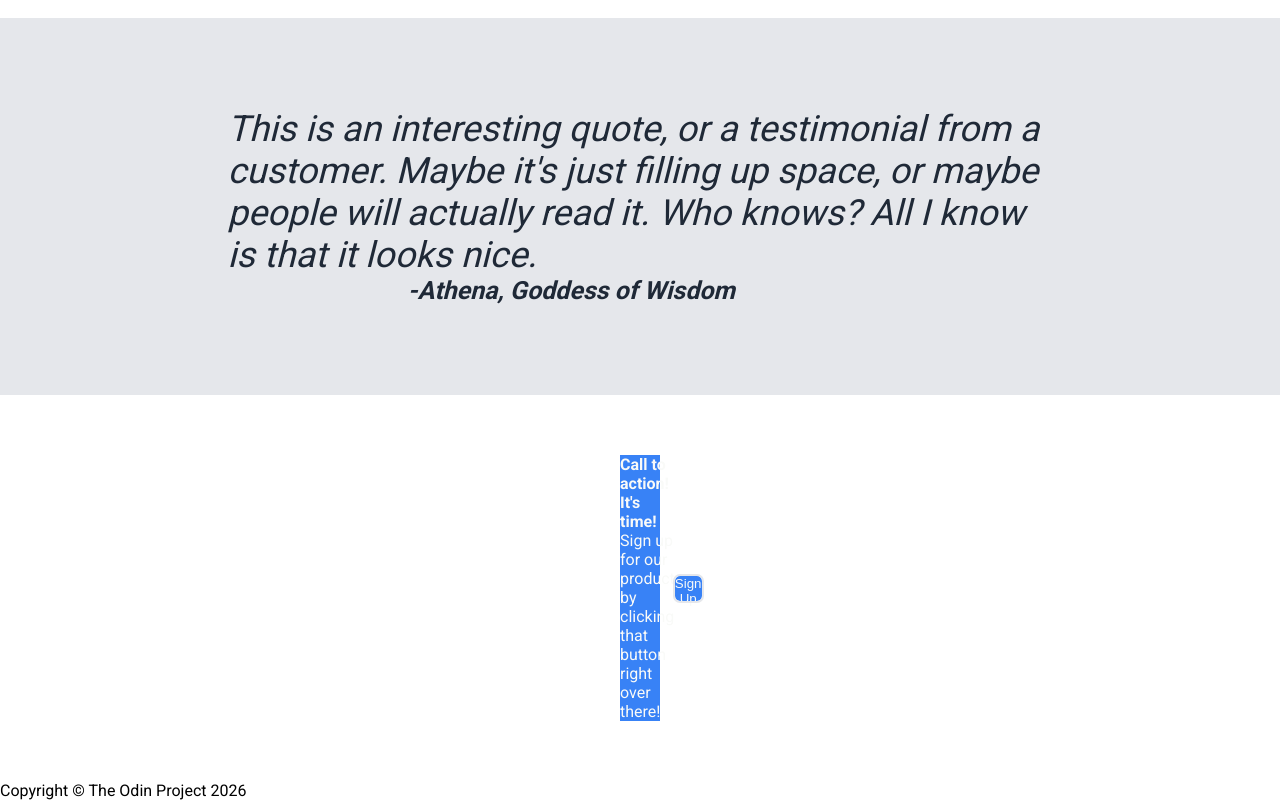
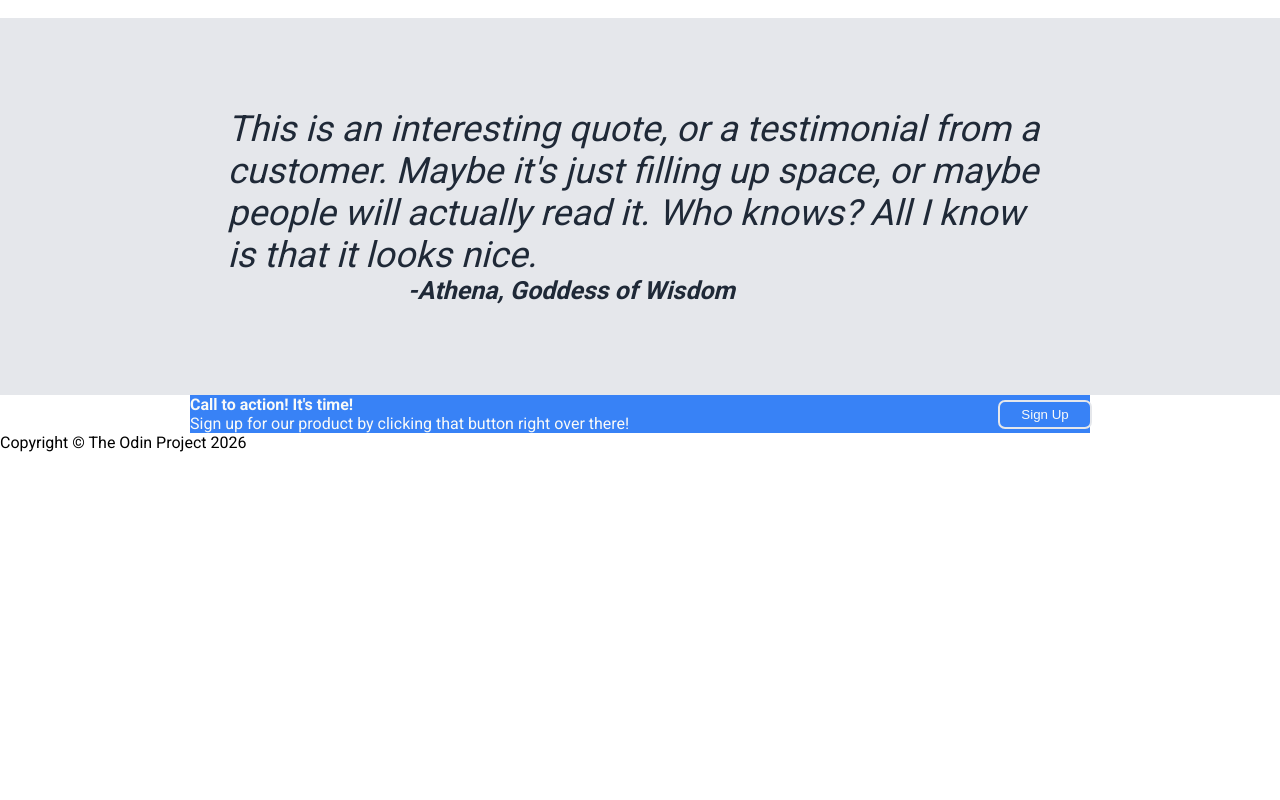
Before and after one commit to mmmeef/landing-page, a plain HTML site: page index.html in a window 1280 px wide. Shown: the part 822-1622 px from the top of the page. After the commit the page ends 1274 px from the top, so only its background shows below. Drawn offline with Linux system fonts and the light colour scheme.

Commit message:
Change banner width and margin for CSS styling

```diff
--- a/style.css
+++ b/style.css
@@ -87,10 +87,11 @@ button {
 
 .banner {
     background-color: #3882f6;
-    margin: 60px 620px;
     display: flex;
     align-items: center;
     justify-content: space-between;
+    width: 900px;
+    margin: 0 auto;
 }
 
 .bannertext {
```
